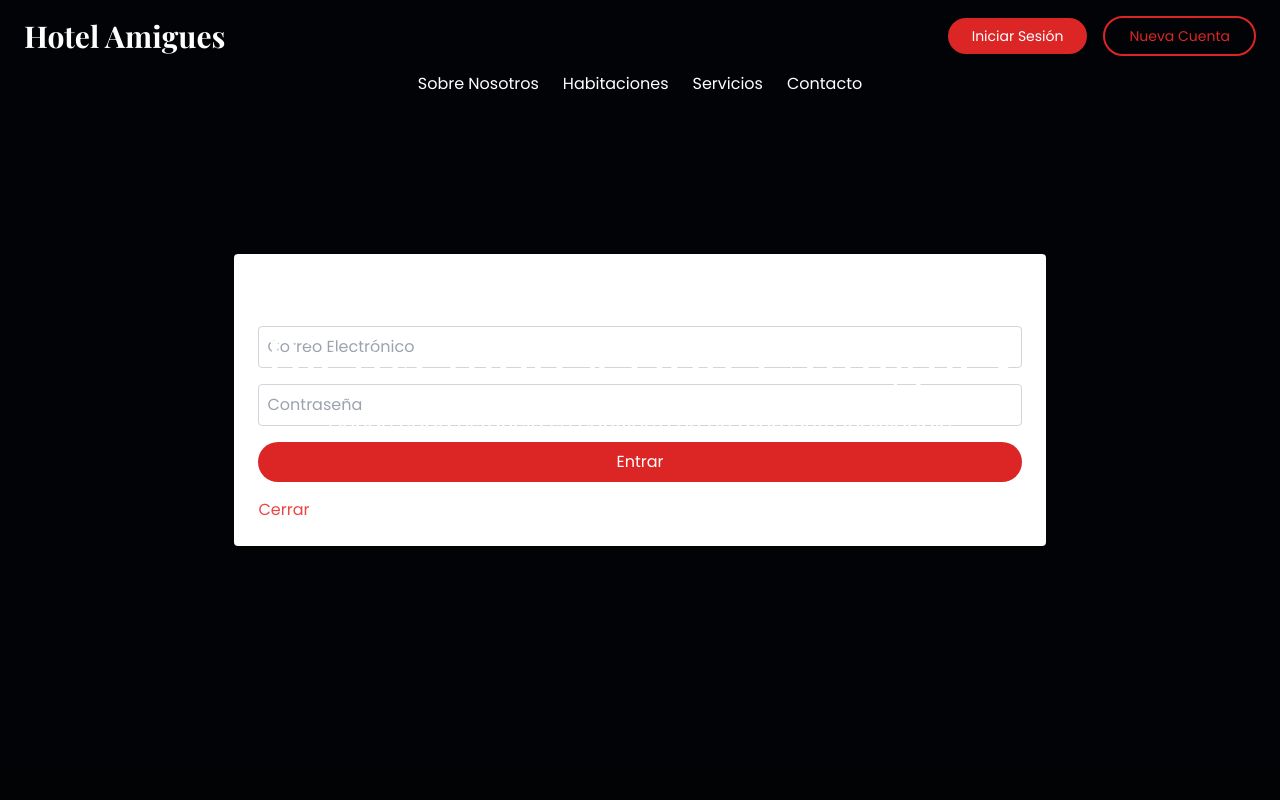
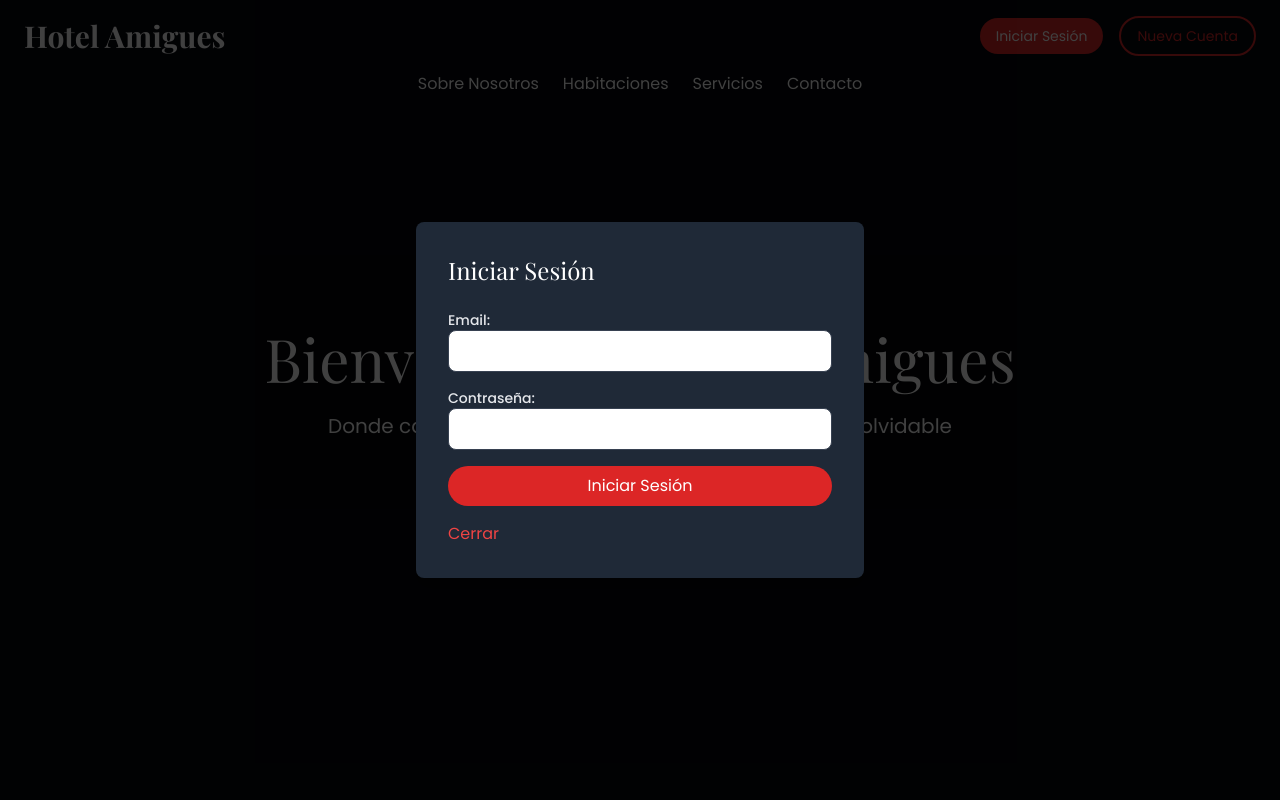
Before and after one commit to DarioRafael/HotelAmigues, a React (Create React App) app: page / in a window 1280 px wide. Both pictures are taken after a click on the button "Iniciar Sesión". Shown: the top 800 px of the page. Built offline with nearby package versions, Linux system fonts and the light colour scheme.

Commit message:
Mejoras en el codigo

```diff
--- a/package.json
+++ b/package.json
@@ -3,6 +3,7 @@
   "version": "0.1.0",
   "private": true,
   "dependencies": {
+    "@heroicons/react": "^1.0.6",
     "@testing-library/jest-dom": "^5.17.0",
     "@testing-library/react": "^13.4.0",
     "@testing-library/user-event": "^13.5.0",
--- a/src/App.js
+++ b/src/App.js
@@ -6,13 +6,15 @@ import instagramIcon from './images/icon-instagram.webp';
 import backWallpaper from './images/back-wallpaper-amigues.webp';
 import Login from './pages/Login'; // Importa el componente de inicio de sesión
 import Register from './pages/Register'; // Importa el componente de registro
+import { MenuIcon, XIcon } from '@heroicons/react/outline'; // Iconos para el menú móvil
 
 function App() {
   const [mostrarSesion, setMostrarSesion] = useState(false);
   const [mostrarRegistro, setMostrarRegistro] = useState(false);
   const [isScrolled, setIsScrolled] = useState(false);
+  const [isMenuOpen, setIsMenuOpen] = useState(false); // Estado para el menú móvil
 
-  // Efecto para manejar el scroll .
+  // Efecto para manejar el scroll
   useEffect(() => {
     const handleScroll = () => {
       setIsScrolled(window.scrollY > 50);
@@ -35,11 +37,13 @@ function App() {
   const iniciarFuncion = () => {
     setMostrarSesion(true);
     setMostrarRegistro(false);
+    if (isMenuOpen) toggleMenu(); // Cierra el menú si está abierto
   };
 
   const registroFuncion = () => {
     setMostrarSesion(false);
     setMostrarRegistro(true);
+    if (isMenuOpen) toggleMenu(); // Cierra el menú si está abierto
   };
 
   const cerrarModales = () => {
@@ -47,10 +51,15 @@ function App() {
     setMostrarRegistro(false);
   };
 
+  const toggleMenu = () => {
+    setIsMenuOpen(!isMenuOpen);
+  };
+
   return (
       <div className="min-h-screen bg-gray-900 text-white">
         {/* Header */}
-        <header className={`fixed w-full z-50 transition-all duration-300 ${isScrolled ? 'bg-black/70 backdrop-blur-md' : 'bg-transparent'}`}>
+        <header
+            className={`fixed w-full z-50 transition-all duration-300 ${isScrolled ? 'bg-black/70 backdrop-blur-md' : 'bg-transparent'}`}>
           <div className="container mx-auto px-6 py-4">
             <div className="flex justify-between items-center">
               {/* Logo/Título a la izquierda */}
@@ -58,8 +67,10 @@ function App() {
                 Hotel Amigues
               </h1>
 
-              {/* Botones de autenticación a la derecha */}
-              <div className="flex items-center space-x-4">
+              {/* Botones de autenticación y menú móvil */}
+              <div className="flex items-center">
+                {/* Botones de autenticación para pantallas medianas y superiores */}
+                <div className="hidden md:flex items-center space-x-4">
                   <button onClick={iniciarFuncion} className="btn-primary text-sm">
                     Iniciar Sesión
                   </button>
@@ -67,21 +78,57 @@ function App() {
                     Nueva Cuenta
                   </button>
                 </div>
+
+                {/* Botón de menú para pantallas pequeñas */}
+                <div className="md:hidden">
+                  <button onClick={toggleMenu} className="text-white focus:outline-none">
+                    {isMenuOpen ? (
+                        <XIcon className="h-6 w-6" />
+                    ) : (
+                        <MenuIcon className="h-6 w-6" />
+                    )}
+                  </button>
+                </div>
+              </div>
             </div>
 
             {/* Navegación centrada debajo */}
-            <nav className="flex justify-center space-x-6 mt-4">
+            {/* Menú para pantallas medianas y superiores */}
+            <nav className="hidden md:flex justify-center space-x-6 mt-4">
               <a href="#about" className="hover:text-red-400 transition-colors">Sobre Nosotros</a>
               <a href="#rooms" className="hover:text-red-400 transition-colors">Habitaciones</a>
               <a href="#services" className="hover:text-red-400 transition-colors">Servicios</a>
               <a href="#contact" className="hover:text-red-400 transition-colors">Contacto</a>
             </nav>
+
+            {/* Menú desplegable para pantallas pequeñas */}
+            {isMenuOpen && (
+                <nav
+                    className={`fixed top-0 right-0 h-full bg-gray-800 w-3/4 transform transition-transform duration-300 ease-in-out ${isMenuOpen ? 'translate-x-0' : 'translate-x-full'}`}>
+                  <div className="flex flex-col items-center space-y-4 mt-10">
+                    <a href="#about" className="hover:text-red-400 transition-colors" onClick={toggleMenu}>Sobre Nosotros</a>
+                    <a href="#rooms" className="hover:text-red-400 transition-colors" onClick={toggleMenu}>Habitaciones</a>
+                    <a href="#services" className="hover:text-red-400 transition-colors" onClick={toggleMenu}>Servicios</a>
+                    <a href="#contact" className="hover:text-red-400 transition-colors" onClick={toggleMenu}>Contacto</a>
+                    {/* Botones de autenticación para pantallas pequeñas */}
+                    <div className="flex flex-col items-center space-y-2 mt-4">
+                      <button onClick={iniciarFuncion} className="btn-primary w-full">
+                        Iniciar Sesión
+                      </button>
+                      <button onClick={registroFuncion} className="btn-secondary w-full">
+                        Nueva Cuenta
+                      </button>
+                    </div>
+                  </div>
+                </nav>
+            )}
+
           </div>
         </header>
 
         {/* Hero Section con efecto parallax */}
         <section className="parallax h-screen flex items-center justify-center">
-          <div className="absolute inset-0 bg-black/40"/>
+          <div className="absolute inset-0 bg-black/40" />
           <div className="relative z-10 text-center px-4">
             <div className="max-w-3xl reveal">
               <h1 className="text-5xl md:text-6xl font-serif mb-6">
@@ -98,7 +145,7 @@ function App() {
         <main className="py-20 bg-gray-800">
           <div className="container mx-auto px-4">
             <div className="max-w-4xl mx-auto reveal">
-              <h2 className="text-4xl font-serif text-center mb-10 text-white">
+              <h2 className="text-3xl md:text-4xl font-serif text-center mb-10 text-white">
                 Información sobre nuestro Hotel
               </h2>
               <div className="space-y-6 text-gray-300">
@@ -143,13 +190,13 @@ function App() {
             </div>
             <div className="flex justify-center space-x-4">
               <a href="#" className="social-icon">
-                <img src={facebookIcon} alt="Facebook" className="w-6 h-6"/>
+                <img src={facebookIcon} alt="Facebook" className="w-6 h-6" />
               </a>
               <a href="#" className="social-icon">
-                <img src={twitterIcon} alt="Twitter" className="w-6 h-6"/>
+                <img src={twitterIcon} alt="Twitter" className="w-6 h-6" />
               </a>
               <a href="#" className="social-icon">
-                <img src={instagramIcon} alt="Instagram" className="w-6 h-6"/>
+                <img src={instagramIcon} alt="Instagram" className="w-6 h-6" />
               </a>
             </div>
           </div>
--- a/src/pages/Login.js
+++ b/src/pages/Login.js
@@ -1,4 +1,3 @@
-// Login.js
 import React, { useState } from 'react';
 
 const Login = ({ onClose }) => {
@@ -7,35 +6,39 @@ const Login = ({ onClose }) => {
 
     const handleSubmit = (e) => {
         e.preventDefault();
-        // Lógica de autenticación aquí
+        // Lógica de inicio de sesión aquí
         console.log("Iniciando sesión con:", { email, password });
         onClose(); // Cerrar el modal después de iniciar sesión (o según tu lógica)
     };
 
     return (
-        <div className="fixed inset-0 flex items-center justify-center bg-black bg-opacity-50">
-            <div className="bg-white p-6 rounded shadow-md">
-                <h2 className="text-2xl font-serif mb-4">Iniciar Sesión</h2>
-                <form onSubmit={handleSubmit}>
+        <div className="fixed inset-0 flex items-center justify-center bg-black bg-opacity-75 z-50">
+            <div className="bg-gray-800 p-8 rounded-lg shadow-lg w-11/12 max-w-md">
+                <h2 className="text-2xl font-serif text-white mb-6">Iniciar Sesión</h2>
+                <form onSubmit={handleSubmit} className="space-y-4">
+                    <div>
+                        <label className="block text-sm font-medium text-gray-200">Email:</label>
                         <input
                             type="email"
-                        placeholder="Correo Electrónico"
                             value={email}
                             onChange={(e) => setEmail(e.target.value)}
                             required
-                        className="w-full p-2 border border-gray-300 rounded mb-4"
+                            className="form-input text-black" // Añadir text-black aquí
                         />
+                    </div>
+                    <div>
+                        <label className="block text-sm font-medium text-gray-200">Contraseña:</label>
                         <input
                             type="password"
-                        placeholder="Contraseña"
                             value={password}
                             onChange={(e) => setPassword(e.target.value)}
                             required
-                        className="w-full p-2 border border-gray-300 rounded mb-4"
+                            className="form-input text-black" // Añadir text-black aquí
                         />
-                    <button type="submit" className="btn-primary w-full">Entrar</button>
+                    </div>
+                    <button type="submit" className="btn-primary w-full">Iniciar Sesión</button>
                 </form>
-                <button onClick={onClose} className="mt-4 text-red-500">Cerrar</button>
+                <button onClick={onClose} className="mt-4 text-red-500 hover:underline">Cerrar</button>
             </div>
         </div>
     );
--- a/src/styles/global.css
+++ b/src/styles/global.css
@@ -1,4 +1,4 @@
-/* src/styles/globals.css */
+/* src/styles/global.css */
 @import url('https://fonts.googleapis.com/css2?family=Playfair+Display:wght@400;500;600;700&family=Lora:wght@400;500;600;700&family=Poppins:wght@300;400;500;600&display=swap');
 
 @tailwind base;
@@ -18,6 +18,10 @@
     h1, h2, h3, h4, h5, h6 {
         @apply font-serif text-white; /* Títulos en blanco para mayor legibilidad */
     }
+
+    a {
+        @apply text-white;
+    }
 }
 
 /* Componentes personalizados */
@@ -27,19 +31,19 @@
     }
 
     .btn-primary {
-        @apply bg-red-600 text-white px-6 py-2 rounded-full hover:bg-red-700 transition-colors; /* Botón primario en rojo elegante */
+        @apply bg-red-600 text-white px-4 py-2 rounded-full hover:bg-red-700 transition-colors;
     }
 
     .btn-secondary {
-        @apply border-2 border-red-600 text-red-600 px-6 py-2 rounded-full hover:bg-red-600 hover:text-white transition-colors; /* Botón secundario */
+        @apply border-2 border-red-600 text-red-600 px-4 py-2 rounded-full hover:bg-red-600 hover:text-white transition-colors;
     }
 
     .form-input {
-        @apply w-full px-3 py-2 border border-gray-700 rounded-lg focus:ring-2 focus:ring-red-600 focus:border-transparent outline-none; /* Campos de formulario con borde oscuro */
+        @apply w-full px-3 py-2 border border-gray-700 rounded-lg focus:ring-2 focus:ring-red-600 focus:border-transparent outline-none;
     }
 
     .nav-link {
-        @apply transition-colors hover:text-red-400; /* Cambia a un rojo más claro al pasar el ratón */
+        @apply transition-colors hover:text-red-400;
     }
 
     header {
@@ -63,6 +67,22 @@
 
     .backdrop-blur {
         backdrop-filter: blur(8px);
+    }
+
+    /* Estilos para el menú desplegable en pantallas pequeñas */
+    .menu-dropdown {
+        @apply fixed top-0 right-0 h-full w-3/4 bg-gray-800 transform transition-transform duration-300 ease-in-out;
+        backdrop-filter: none; /* Elimina el efecto de difuminado aquí */
+        background-color: rgba(31, 41, 55, 0.95); /* Fondo oscuro semi-transparente */
+    }
+
+    /* Utiliza la clase para mostrar el menú */
+    .menu-dropdown-hidden {
+        @apply translate-x-full; /* Oculta el menú inicialmente */
+    }
+
+    .menu-dropdown-visible {
+        @apply translate-x-0; /* Muestra el menú cuando está abierto */
     }
 }
 
@@ -102,7 +122,7 @@
 
 /* Efectos hover para las tarjetas de habitaciones */
 .room-card {
-    @apply transition-all duration-300 bg-gray-800 rounded-lg; /* Fondo gris oscuro para las tarjetas */
+    @apply transition-all duration-300 bg-gray-800 rounded-lg;
 }
 
 .room-card:hover {
@@ -126,13 +146,33 @@
 
 /* Estilos para el footer */
 .footer-link {
-    @apply text-gray-400 hover:text-red-400 transition-colors; /* Enlaces del footer */
+    @apply text-gray-400 hover:text-red-400 transition-colors;
 }
 
 .social-icon {
-    @apply w-8 h-8 text-gray-400 transition-transform duration-300 ease-in-out; /* Iconos de redes sociales */
+    @apply w-8 h-8 text-gray-400 transition-transform duration-300 ease-in-out;
 }
 
 .social-icon:hover {
-    @apply scale-110 text-red-400; /* Escala al 110% y cambia el color al pasar el mouse */
+    @apply scale-110 text-red-400;
 }
+
+/* Responsividad adicional */
+@media (max-width: 768px) {
+    /* Ajustes específicos para el menú desplegable */
+    .menu-dropdown {
+        @apply fixed top-0 right-0 h-full w-3/4 bg-gray-800 transform transition-transform duration-300 ease-in-out;
+    }
+
+    .btn-primary, .btn-secondary {
+        @apply px-3 py-2 text-sm;
+    }
+
+    .room-card {
+        @apply w-full;
+    }
+
+    .parallax {
+        background-attachment: scroll;
+    }
+}
```
Also changed, not shown: src/pages/Register.js (+4 -4 lines), 1 other file (tests, documents, lock files or other folders). Lines whose indentation alone changed are shown as unchanged.
